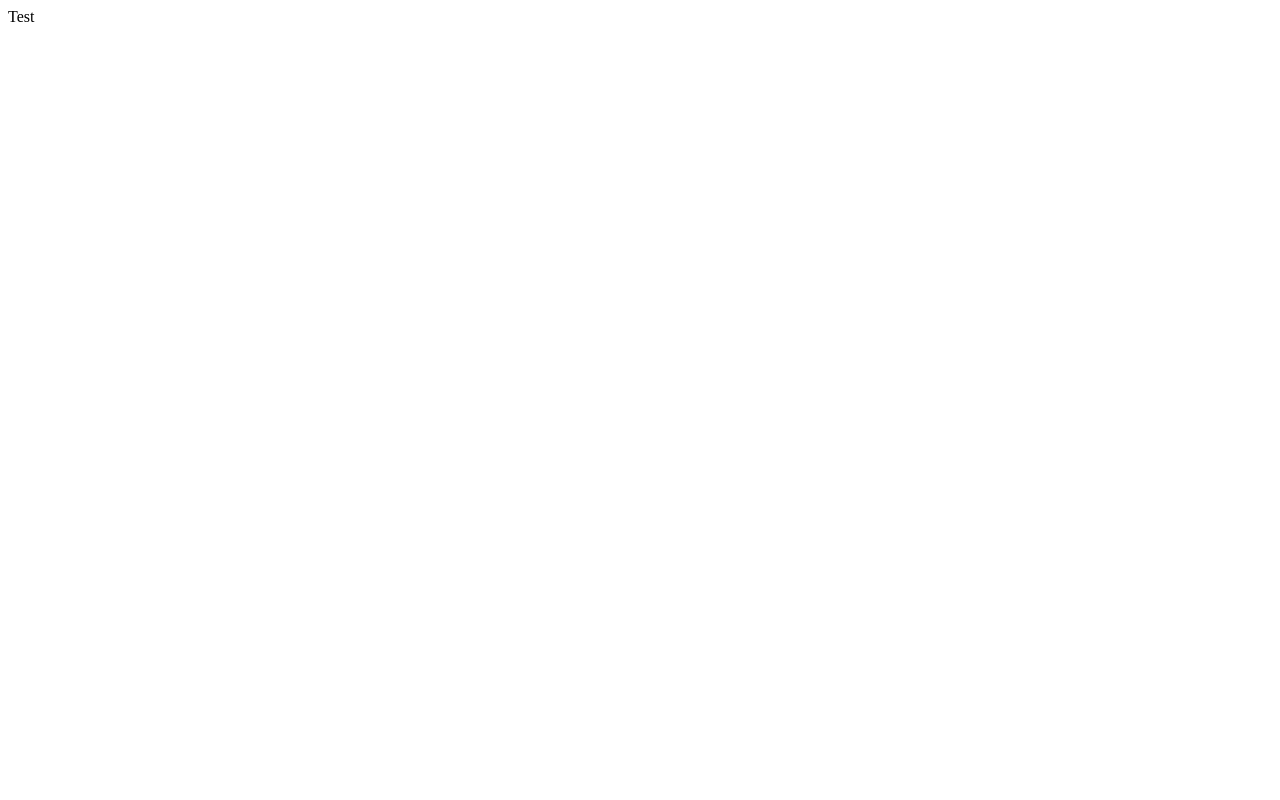
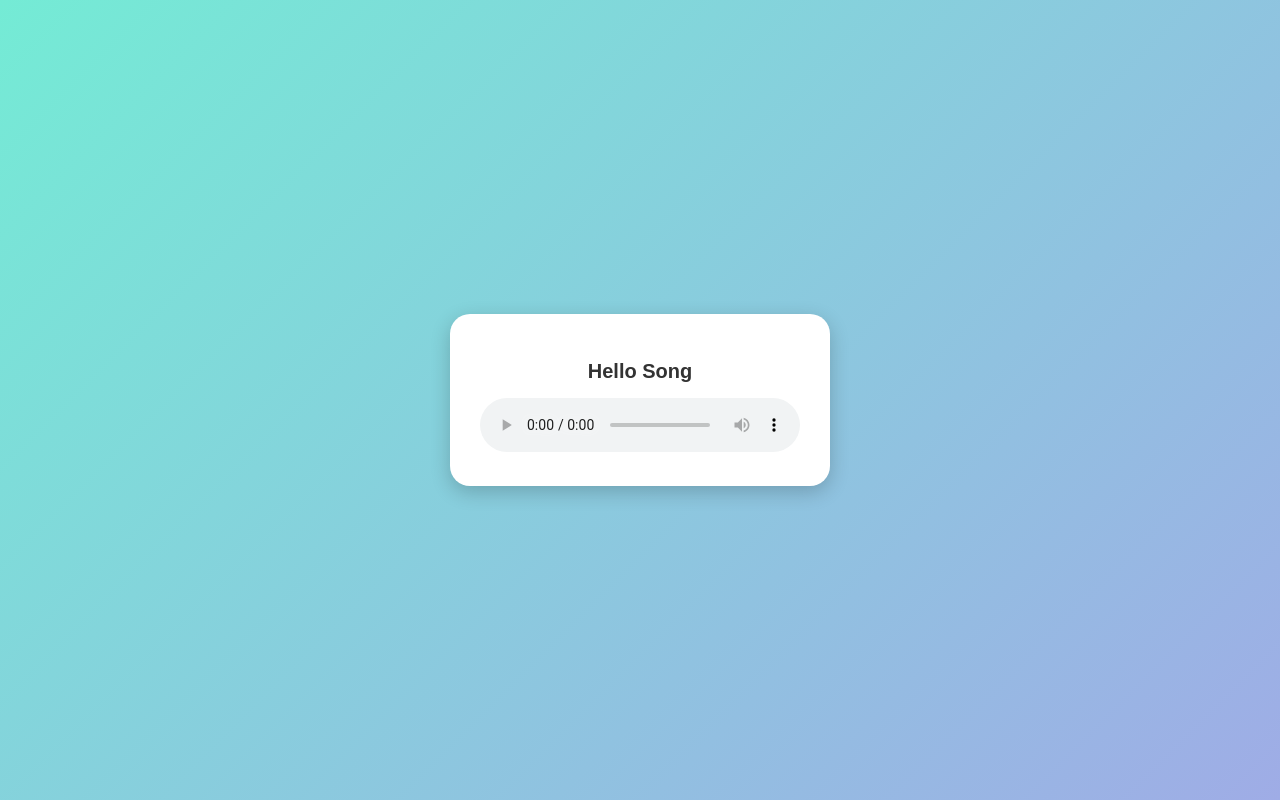
Before and after one commit to tsling702/asmc, a plain HTML site: page index.html in a window 1280 px wide. Drawn offline with Linux system fonts and the light colour scheme.

Commit message:
added music page

```diff
--- a/index.html
+++ b/index.html
@@ -1 +1,47 @@
-Test
+<!DOCTYPE html>
+<html lang="en">
+<head>
+  <meta charset="UTF-8">
+  <title>Hello Song</title>
+  <style>
+    body {
+      font-family: Arial, sans-serif;
+      background: linear-gradient(135deg, #74ebd5, #9face6);
+      display: flex;
+      justify-content: center;
+      align-items: center;
+      height: 100vh;
+      margin: 0;
+    }
+
+    .player-container {
+      background: white;
+      padding: 30px;
+      border-radius: 20px;
+      box-shadow: 0 6px 20px rgba(0, 0, 0, 0.2);
+      text-align: center;
+      width: 320px;
+    }
+
+    h2 {
+      margin-bottom: 15px;
+      font-size: 20px;
+      color: #333;
+    }
+
+    audio {
+      width: 100%;
+      outline: none;
+    }
+  </style>
+</head>
+<body>
+  <div class="player-container">
+    <h2>Hello Song</h2>
+    <audio controls>
+      <source src="music/HelloSong.mp3" type="audio/mpeg">
+      Your browser does not support the audio element.
+    </audio>
+  </div>
+</body>
+</html>
```
